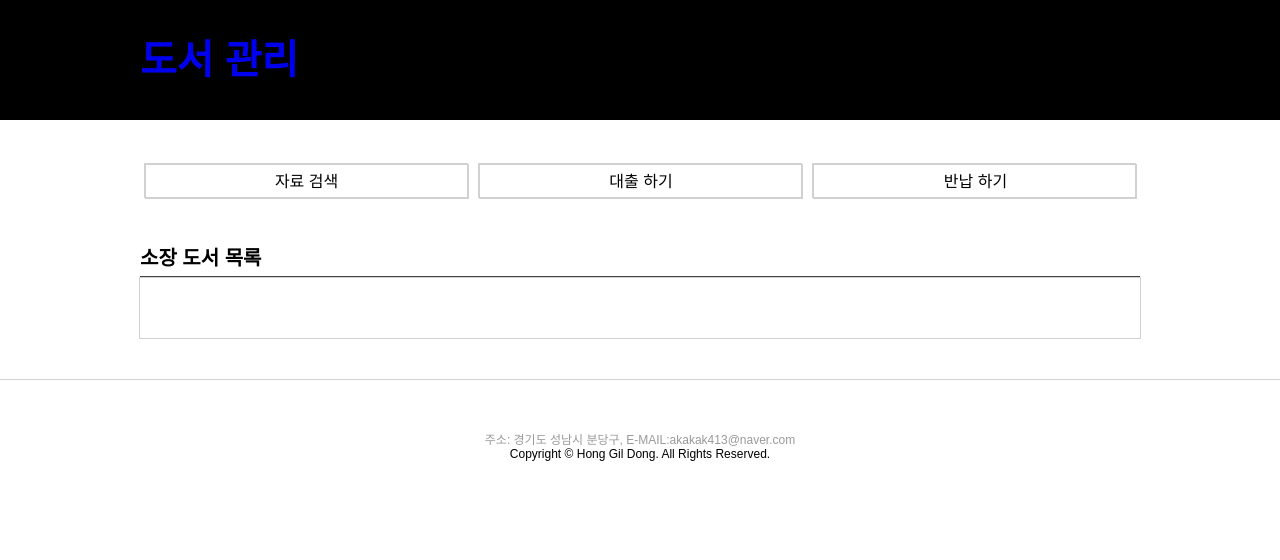
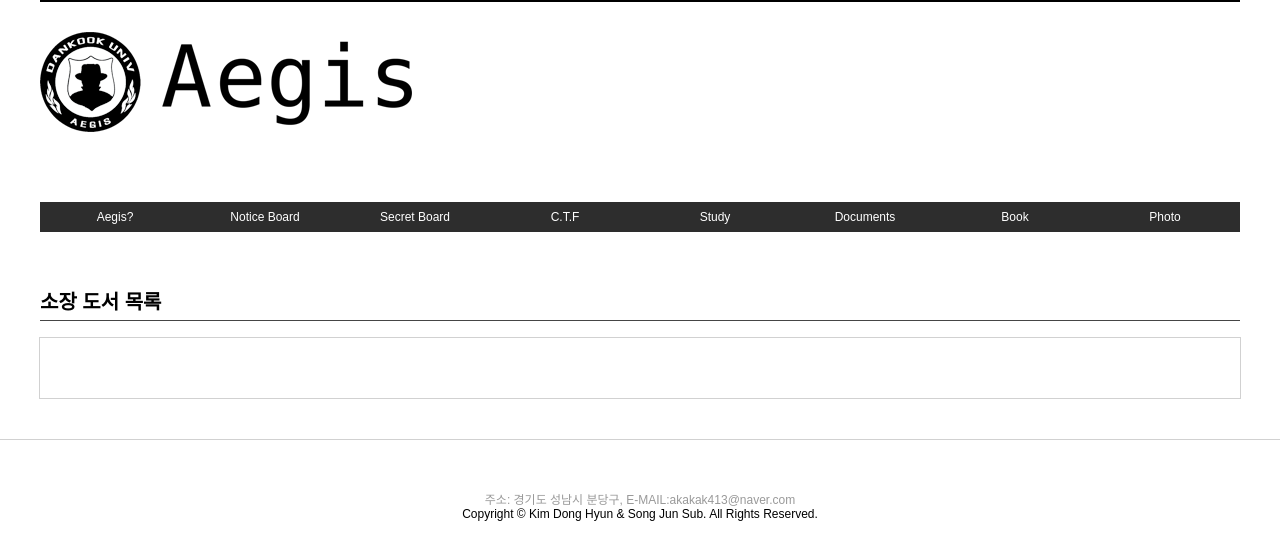
Before and after one commit to Donghyun-34/Book, a PHP site: page / in a window 1280 px wide. Shown: the top 560 px of the page. Run offline with PHP 8.4, Linux system fonts and the light colour scheme.

Commit message:
Add files via upload

```diff
--- a/도서 관리 페이지/Loan.php
+++ b/도서 관리 페이지/Loan.php
@@ -36,7 +36,7 @@
       주소: 경기도 성남시 분당구, <a href="mailto:akakak413@naver.com">E-MAIL:akakak413@naver.com</a>
     </div>
     <div class="copyright">
-      Copyright © Hong Gil Dong. All Rights Reserved.
+      Copyright © Kim Dong Hyun & Song Jun Sub. All Rights Reserved.
     </div>
   </footer>
 
--- a/도서 관리 페이지/Returning.php
+++ b/도서 관리 페이지/Returning.php
@@ -36,7 +36,7 @@
       주소: 경기도 성남시 분당구, <a href="mailto:akakak413@naver.com">E-MAIL:akakak413@naver.com</a>
     </div>
     <div class="copyright">
-      Copyright © Hong Gil Dong. All Rights Reserved.
+      Copyright © Kim Dong Hyun & Song Jun Sub. All Rights Reserved.
     </div>
   </footer>
 
--- a/도서 관리 페이지/Searching.php
+++ b/도서 관리 페이지/Searching.php
@@ -36,7 +36,7 @@
       주소: 경기도 성남시 분당구, <a href="mailto:akakak413@naver.com">E-MAIL:akakak413@naver.com</a>
     </div>
     <div class="copyright">
-      Copyright © Hong Gil Dong. All Rights Reserved.
+      Copyright © Kim Dong Hyun & Song Jun Sub. All Rights Reserved.
     </div>
   </footer>
 
--- a/도서 관리 페이지/css/index.css
+++ b/도서 관리 페이지/css/index.css
@@ -7,21 +7,20 @@
 
 header {
   margin: 0 auto;
-  background: #000;
 }
 
 header h1 {
-  width: 1000px;
-  margin: 0 auto;
-  padding: 20px 40px;
+  width: 1200px;
+  margin: 0px auto 3em;
   height: 80px;
   line-height: 80px;
-  color: #fff;
+  color: #000;
   font-size: 40px;
+  border-top: 2px solid #000;
 }
 
-.Main-title {
-  text-decoration: none;
+header h1 img{
+  padding: 30px 0 15px;
 }
 
 main {
@@ -31,45 +30,72 @@
   padding-bottom: 40px;
 }
 
-.list ul {
+.menu{
+  margin: 3em auto;
+  height: 35px;
+  line-height: 35px;
+  width: 1200px;
+  position: relative;
+}
+
+.list {
+  margin: 0;
+  padding: 0;
   list-style: none;
-  width: 1000px;
-  margin: 0 auto;
-  padding: 40px;
+}
+
+.main-list{
+  color: white;
+  background-color: #2d2d2d;
+  float: left;
+  line-height: 30px;
+  vertical-align: middle;
   text-align: center;
 }
 
-.list ul li {
-  display: inline-block;
-  margin: 3px;
-  width: 322px;
-  height: 33px;
-  line-height: 33px;
-  border: 1px solid #d1d1d1;
-  color: #000;
-  font-size: 16px;
-  text-align: center;
+.menulink, .submenulink{
+  text-decoration: none;
+  display: block;
+  width: 150px;
+  font-size: 12px;
+  color: white;
 }
 
-.list ul li a {
-  display: inline-block;
-  width: 322px;
-  height: 33px;
-  line-height: 33px;
-  border: 1px solid #d1d1d1;
-  color: #000;
-  font-size: 16px;
-  text-align: center;
-  text-decoration: none;
+.main-list:hover  .menulink{
+  font-weight: bold;
+  color: red;
+  background-color: #4d4d4d;
 }
 
-.list ul li a:hover {
-  border-color: #454545;
-  font-weight: bold;
+.submenulink{
+  color: white;
+}
+
+.sub-list{
+  position: absolute;
+  height: 0px;
+  overflow: hidden;
+  width: 1160px;
+  background-color:  #4d4d4d;
+  left: 0;
+}
+
+.sub-list li{
+  float: left;
+  display: inline-block;
+}
+
+.main-list:hover .sub-list{
+  height: 32px;
+}
+
+.submenulink:hover{
+  color: red;
+  background-color: #dddddd;
 }
 
 h2 {
-  width: 1000px;
+  width: 1200px;
   margin: 0 auto;
   height: 35px;
   line-height: 35px;
@@ -82,7 +108,7 @@
 .text {
   display: block;
   margin: 0 auto;
-  width: 940px;
+  width: 1140px;
   padding: 30px;
   font-size: 12px;
   color: #000;
--- a/도서 관리 페이지/index.php
+++ b/도서 관리 페이지/index.php
@@ -10,21 +10,44 @@
 <body>
   <header>
     <h1>
-      <a href="index.php" class="Main-title">도서 관리</a>
+      <a href="index.php"><img src="61781dec90fad1762fd4f8b8036c99b8.png" alt="Here is Aegis!!"></a>
     </h1>
   </header>
 
   <main>
-    <nav class="list">
-      <ul>
-        <li><a href="Searching.php">자료 검색</a></li>
-        <li><a href="Loan.php">대출 하기</a></li>
-        <li><a href="Returning.php">반납 하기</a></li>
+    <nav class="menu">
+      <ul class="list">
+        <li class="main-list"><a href="#" class="menulink">Aegis?</a>
+          <ul class="sub-list">
+            <li><a href="#" class="submenulink">Waht is aegis?</a></li>
+            <li><a href="#" class="submenulink">Hwo is in aegis?</a></li>
+            <li><a href="#" class="submenulink">Hwo we are?</a></li>
+            <li><a href="#" class="submenulink">Waht is aegis?</a></li>
+            <li><a href="#" class="submenulink">Hwo is in aegis?</a></li>
+            <li><a href="#" class="submenulink">Hwo we are?</a></li>
+          </ul>
+        </li>
+        <li class="main-list"><a href="#" class="menulink">Notice Board</a></li>
+        <li class="main-list"><a href="#" class="menulink">Secret Board</a></li>
+        <li class="main-list"><a href="#" class="menulink">C.T.F</a></li>
+        <li class="main-list"><a href="#" class="menulink">Study</a></li>
+        <li class="main-list"><a href="#" class="menulink">Documents</a></li>
+        <li class="main-list"><a href="#" class="menulink">Book</a>
+          <ul class="sub-list">
+            <li><a href="#" class="submenulink">도서 검색</a></li>
+            <li><a href="#" class="submenulink">도서 반납 확인</a></li>
+            <li><a href="#" class="submenulink">도서 대여 하기</a></li>
+          </ul>
+        </li>
+        <li class="main-list"><a href="#" class="menulink">Photo</a></li>
       </ul>
     </nav>
-    <div class="title">
-      <h2>소장 도서 목록</h2>
-    </div>
+
+    <p>
+      <div class="title">
+        <h2>소장 도서 목록</h2>
+      </div>
+    </p>
 
     <div class="text">
 
@@ -36,7 +59,7 @@
       주소: 경기도 성남시 분당구, <a href="mailto:akakak413@naver.com">E-MAIL:akakak413@naver.com</a>
     </div>
     <div class="copyright">
-      Copyright © Hong Gil Dong. All Rights Reserved.
+      Copyright © Kim Dong Hyun & Song Jun Sub. All Rights Reserved.
     </div>
   </footer>
 
```
Also changed, not shown: 도서 관리 페이지/61781dec90fad1762fd4f8b8036c99b8.png (added).
